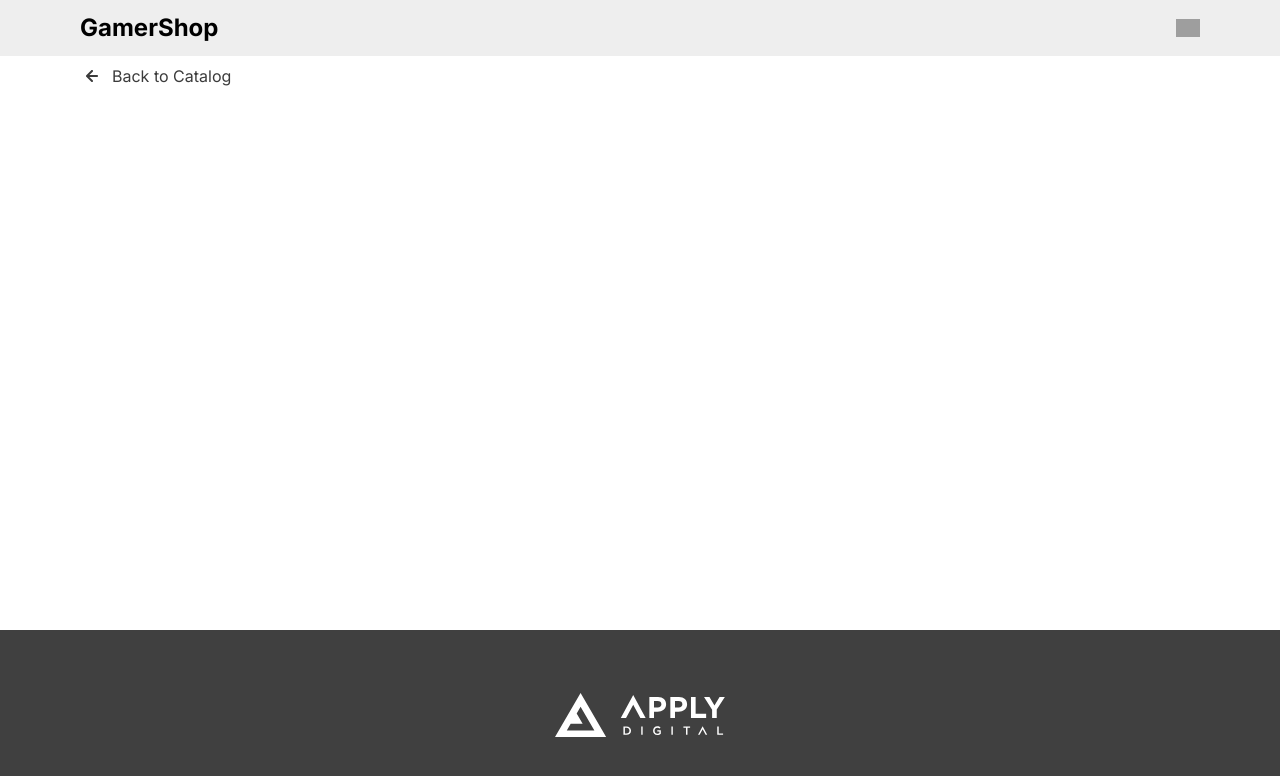
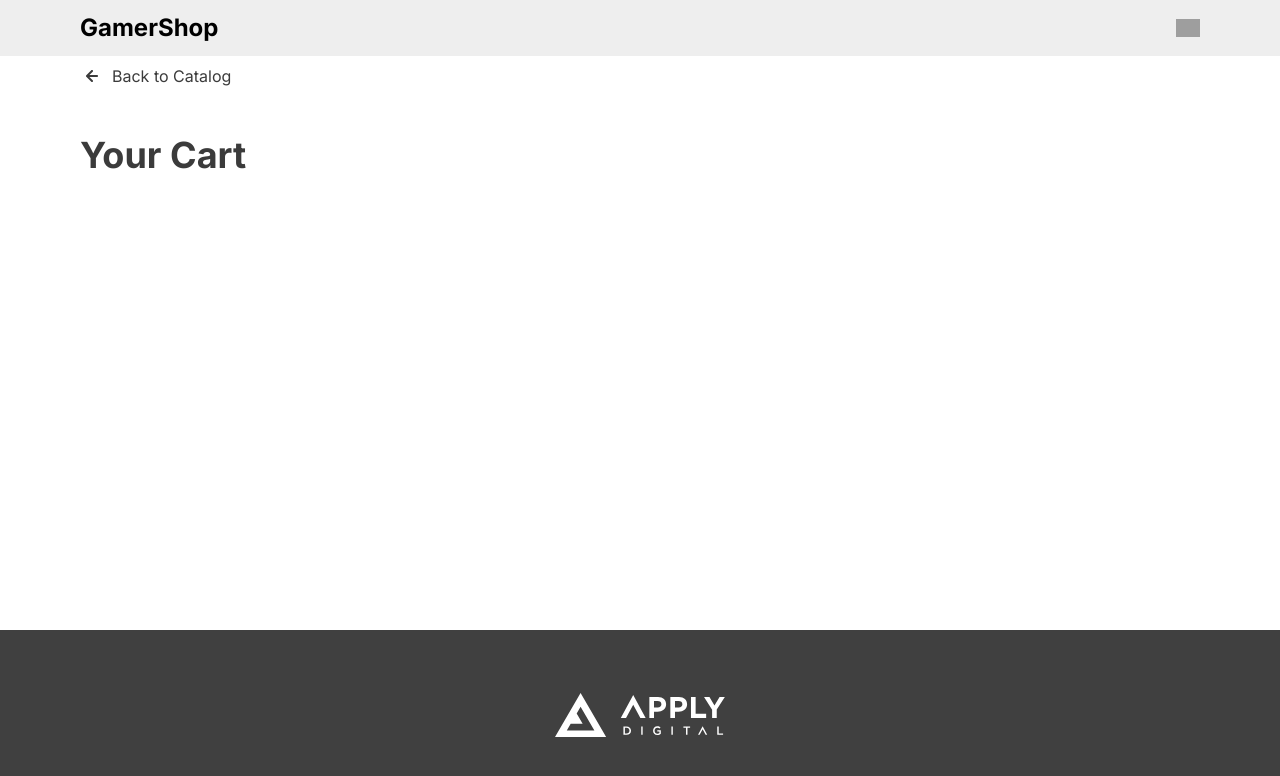
Before and after one commit to yeynerArenales/ad-frontend-test, a Next.js app: page /cart in a window 1280 px wide. Shown: the top 776 px of the page. Built offline with nearby package versions, Linux system fonts and the light colour scheme; grey boxes are pictures that could not be loaded.

Commit message:
refactor: move Button component to molecules folder

```diff
--- a/src/app/api/cart/route.ts
+++ b/src/app/api/cart/route.ts
@@ -6,6 +6,7 @@ const CART_COOKIE = "cart";
 
 export async function GET(req: NextRequest) {
   const cart = req.cookies.get(CART_COOKIE)?.value;
+  await delay(2000);
   return NextResponse.json(cart ? JSON.parse(cart) : []);
 }
 
--- a/src/app/cart/page.tsx
+++ b/src/app/cart/page.tsx
@@ -1,6 +1,10 @@
-export default function CartPage() {
+export default async function CartPage() {
+
   return (
     <div className="py-8">
+      <h1 className="font-bold text-xxl text-secondary md:text-xxxl">
+        Your Cart
+      </h1>
     </div>
   );
 }
--- a/src/app/error.tsx
+++ b/src/app/error.tsx
@@ -1,7 +1,7 @@
 "use client";
 
 import { useEffect } from "react";
-import { Button } from "@/components/atoms/button";
+import { Button } from "@/components/molecules/button";
 import { useRouter } from "next/navigation";
 
 export default function Error({
--- a/src/components/atoms/button/index.tsx
+++ b/src/components/molecules/button/index.tsx
@@ -1,4 +1,4 @@
-import { Loader } from "../loader";
+import { Loader } from "@/components/atoms/loader";
 
 interface ButtonProps {
   children: React.ReactNode;
--- a/src/components/molecules/dropdown/index.tsx
+++ b/src/components/molecules/dropdown/index.tsx
@@ -32,7 +32,11 @@ export const Dropdown = ({
       <button
         type="button"
         className="w-full flex items-center justify-between px-4 py-2 text-xl text-secondary"
-        onClick={() => setOpen((prev) => !prev)}
+        onClick={() => {
+          if (options.length > 0) {
+            setOpen((prev) => !prev);
+          }
+        }}
       >
         <span className="capitalize">{selected}</span>
         <Image
--- a/src/components/molecules/productItem/index.tsx
+++ b/src/components/molecules/productItem/index.tsx
@@ -1,5 +1,5 @@
 import Image from "next/image";
-import { Button } from "@/components/atoms/button";
+import { Button } from "@/components/molecules/button";
 import { Game } from "@/types/game";
 
 export interface ProductItemProps {
--- a/src/components/organisms/products/index.tsx
+++ b/src/components/organisms/products/index.tsx
@@ -3,7 +3,7 @@
 import { useState } from "react";
 import { useGames } from "@/hooks/useGames";
 import { useCart } from "@/hooks/useCart";
-import { Button } from "@/components/atoms/button";
+import { Button } from "@/components/molecules/button";
 import { ProductItem } from "@/components/molecules/productItem";
 import { Loader } from "@/components/atoms/loader";
 import { Dropdown } from "@/components/molecules/dropdown";
```
